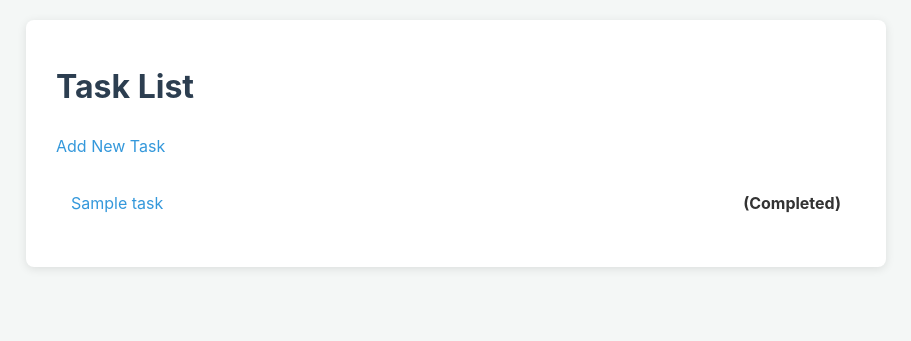
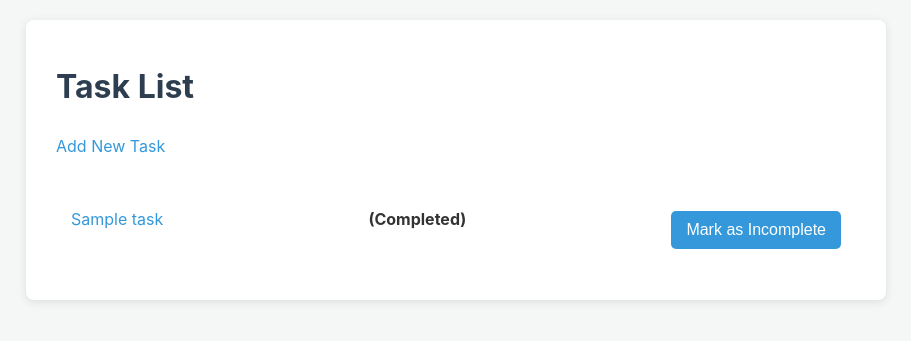
Before and after one commit to JdanielGA/Django_Essentials, a Django app: page /tasks/ in a window 1280 px wide. Shown: the top 341 px of the page, without its empty margins (184-1095 px from the left). Run offline with Django 5.2, Linux system fonts and the light colour scheme; tables that the repository leaves empty hold one stand-in row (values such as "Sample post").

Commit message:
Quick update feature was added

```diff
--- a/tasks/urls.py
+++ b/tasks/urls.py
@@ -7,5 +7,6 @@ urlpatterns = [
     path('<int:task_id>/', views.task_detail, name='task_details'),
     path('new/', views.task_form, name='task_form'),
     path('<int:task_id>/edit/', views.task_update, name='task_update'),
+    path('<int:task_id>/complete/', views.task_complete, name='task_complete'),
     path('<int:task_id>/delete/', views.task_delete, name='task_delete'),
 ]
--- a/tasks/views.py
+++ b/tasks/views.py
@@ -40,6 +40,14 @@ def task_update(request, task_id):
     context = {'form': form, 'task': task}
     return render(request, 'tasks/update_task.html', context)
 
+
+# Complete Task View.
+def task_complete(request, task_id):
+    task = get_object_or_404(Task, id=task_id)
+    task.completed = not task.completed
+    task.save()
+    return redirect('task_list')
+
 # Delete Task View.
 def task_delete(request, task_id):
     task = get_object_or_404(Task, id=task_id)
--- a/templates/tasks/task_list.html
+++ b/templates/tasks/task_list.html
@@ -14,6 +14,16 @@
         {% else %}
         <strong>(Not Completed)</strong>
         {% endif %}
+        <form action="{% url 'task_complete' task.id %}" method="post" style="display:inline;">
+            {% csrf_token %}
+            <button type="submit">
+                {% if task.completed %}
+                Mark as Incomplete
+                {% else %}
+                Mark as Complete
+                {% endif %}
+            </button>
+        </form>
     </li>
     {% empty %}
     <li>No tasks available.</li>
```
